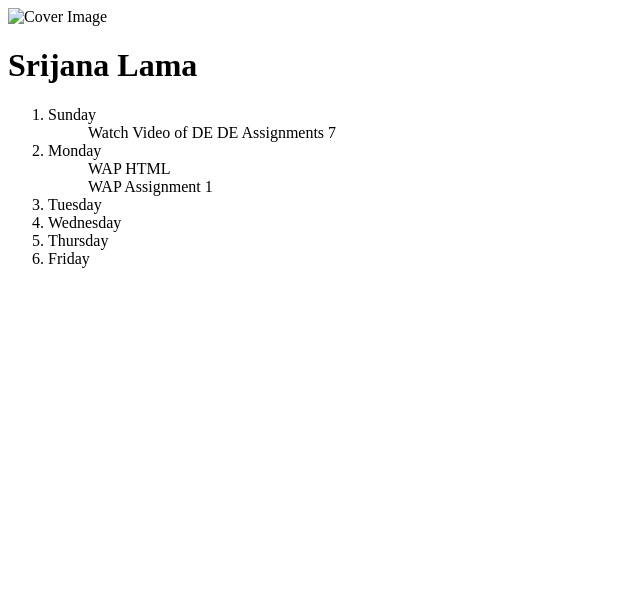
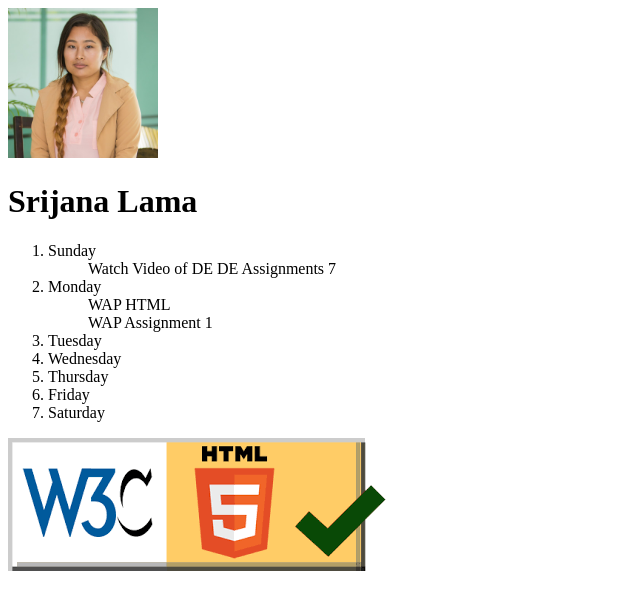
Before and after one commit to SrijanaLama2/SrijanaLama2.github.io, a plain HTML site: page index.html in a window 1280 px wide. Shown: the whole page, without its empty margins (0-640 px from the left). Drawn offline with Linux system fonts and the light colour scheme.

Commit message:
added validation

```diff
--- a/index.html
+++ b/index.html
@@ -4,7 +4,7 @@
 </head>
 <body>
 
-    <img src ="srijanalama.github.io/1597483818363.jpeg" alt="Cover Image" height="50" width="50">
+    <img src ="/1597483818363.jpeg" alt="Cover Image" height="150" width="150">
     <h1>Srijana Lama</h1>
     <ol>
         <li>Sunday
@@ -27,7 +27,12 @@
         <li>Wednesday</li>
         <li>Thursday</li>
         <li>Friday</li>
+        <li>Saturday</li>
     </ol>
 
 
 </body>
+<footer>
+    <a href="https://validator.w3.org/nu/?doc=https://srijanalama.github.io/" >
+        <img src="/htmlchecker.png" alt="html validator"/> </a>
+</footer>
```
Also changed, not shown: htmlchecker.png (added).
